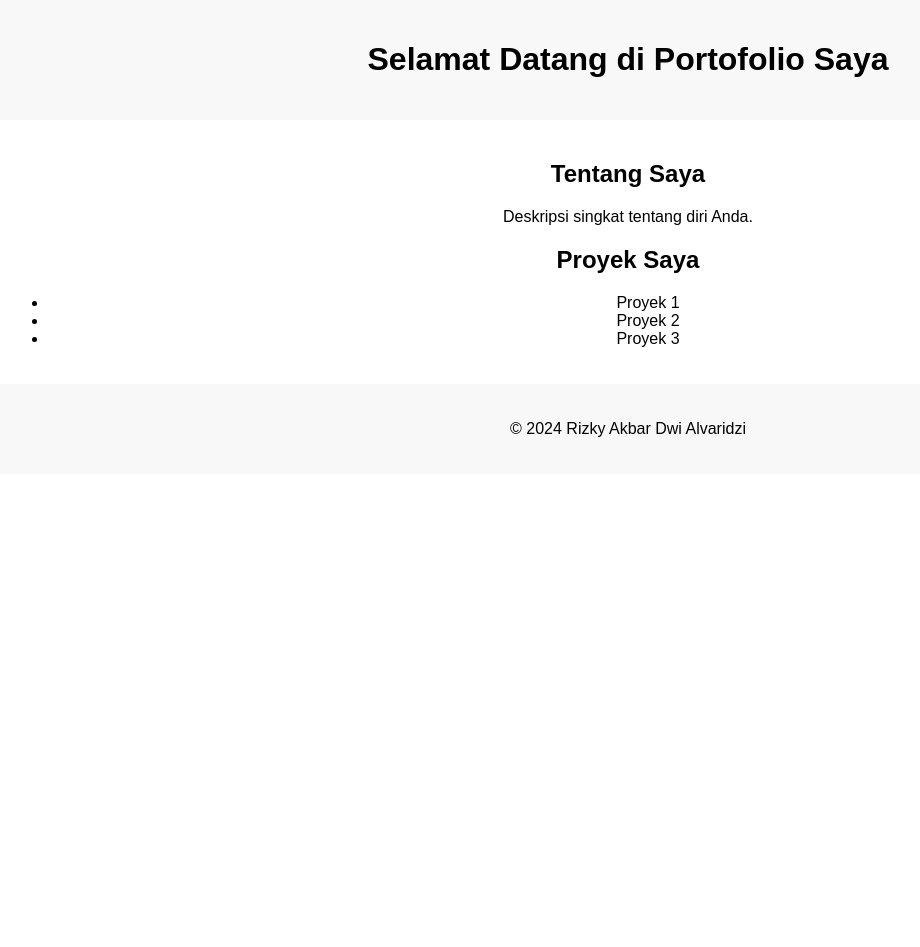
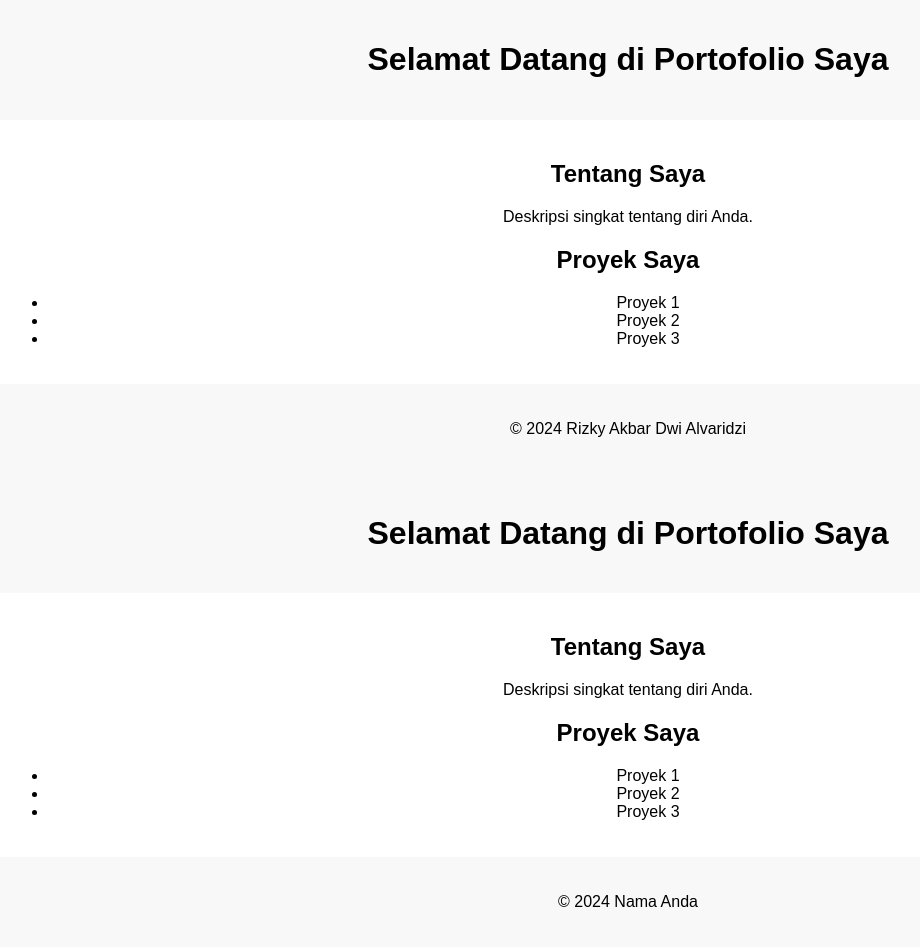
Before and after one commit to Vlamsky/rizkyalvaridzi, a plain HTML site: page index.html in a window 1280 px wide. Shown: the whole page, without its empty margins (12-932 px from the left). Before the commit the page ends 800 px from the top, so only its background shows below. Drawn offline with Linux system fonts and the light colour scheme.

Commit message:
index.html

```diff
--- a/index.html
+++ b/index.html
@@ -27,5 +27,35 @@
     <footer>
         <p>&copy; 2024 Rizky Akbar Dwi Alvaridzi</p>
     </footer>
+<!DOCTYPE html>
+<html lang="en">
+<head>
+    <meta charset="UTF-8">
+    <meta name="viewport" content="width=device-width, initial-scale=1.0">
+    <title>Portofolio Saya</title>
+    <link rel="stylesheet" href="styles.css">
+</head>
+<body>
+    <header>
+        <h1>Selamat Datang di Portofolio Saya</h1>
+    </header>
+    <main>
+        <section>
+            <h2>Tentang Saya</h2>
+            <p>Deskripsi singkat tentang diri Anda.</p>
+        </section>
+        <section>
+            <h2>Proyek Saya</h2>
+            <ul>
+                <li>Proyek 1</li>
+                <li>Proyek 2</li>
+                <li>Proyek 3</li>
+            </ul>
+        </section>
+    </main>
+    <footer>
+        <p>&copy; 2024 Nama Anda</p>
+    </footer>
+    <script src="script.js"></script>
 </body>
 </html>
```
